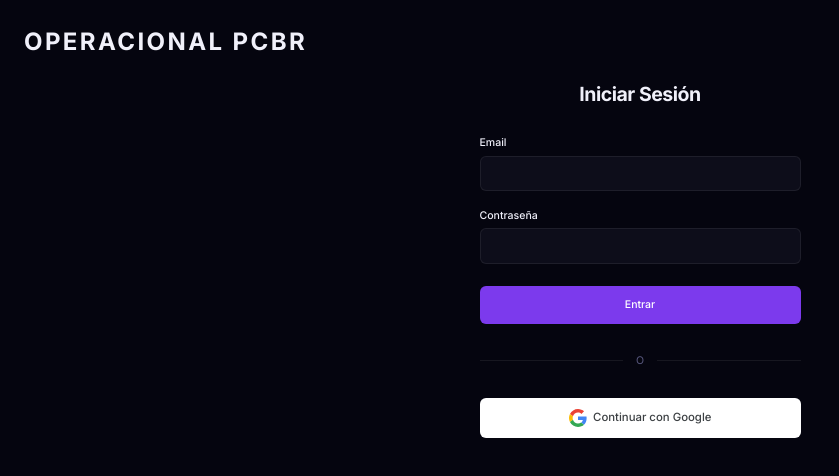
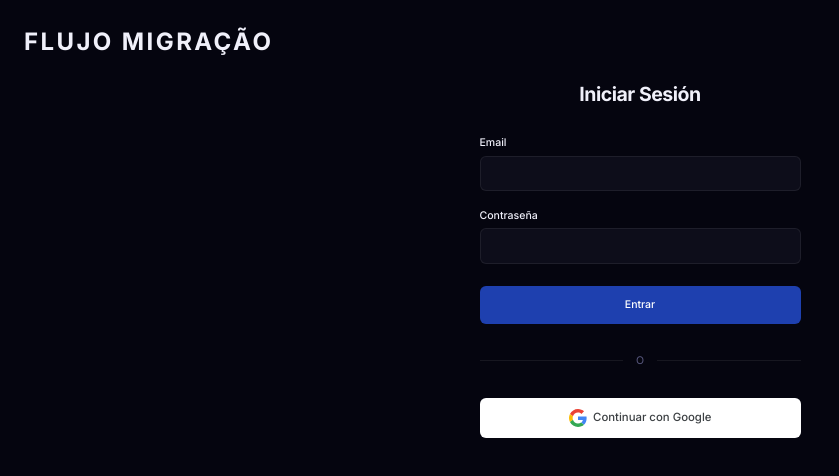
Before and after one commit to flujomigracao-creator/Panel-Operacional-Flujo-, a React (Vite) app: page / in a window 1280 px wide. Shown: the top 476 px of the page, without its empty margins (0-839 px from the left). Built offline with nearby package versions, Linux system fonts and the light colour scheme; no server answers; the database is empty.

Commit message:
Marca: azul marino en lugar de violeta y nombre FLUJO Migração
Tokens de marca (tema oscuro y claro), logo, favicon, colores por defecto de Marca, badge de rol en Equipo; iconos de Hoy en blanco sobre azul marino para mantener contraste; titulo y logo sin referencias a la empresa anterior.

```diff
--- a/index.html
+++ b/index.html
@@ -4,8 +4,8 @@
     <meta charset="UTF-8" />
     <link rel="icon" type="image/svg+xml" href="/favicon.svg" />
     <meta name="viewport" content="width=device-width, initial-scale=1.0" />
-    <title>Operacional PCBR</title>
-    <meta name="description" content="Trámites, clientes, documentos y WhatsApp en un solo lugar para Plataforma Cubanos BR." />
+    <title>Panel FLUJO Migração</title>
+    <meta name="description" content="Panel operacional de FLUJO Migração: trámites, clientes, documentos y pendientes en un solo lugar." />
     <link rel="preconnect" href="https://fonts.googleapis.com">
     <link rel="preconnect" href="https://fonts.gstatic.com" crossorigin>
     <link href="https://fonts.googleapis.com/css2?family=Inter:wght@400;500;600;700&display=swap" rel="stylesheet">
--- a/src/components/ClientViewHeader.jsx
+++ b/src/components/ClientViewHeader.jsx
@@ -183,7 +183,7 @@ export default function ClientViewHeader({
               <button
                 className="btn btn-ghost"
                 onClick={() => {
-                  const msg = `🔑 *Acceso App PCBR*\n\n📱 Número de Cliente: *${portalCredentials.numero_cliente}*\n🔐 Contraseña: *${portalCredentials.clave_acceso}*\n\n👉 Ingresa a la App: [link]\n\n_Tu acceso es personal, no lo compartas._`;
+                  const msg = `🔑 *Acceso App FLUJO Migração*\n\n📱 Número de Cliente: *${portalCredentials.numero_cliente}*\n🔐 Contraseña: *${portalCredentials.clave_acceso}*\n\n👉 Ingresa a la App: [link]\n\n_Tu acceso es personal, no lo compartas._`;
                   handleCopy(msg, 'portal-msg');
                 }}
                 title="Copiar mensaje de credenciales"
--- a/src/components/TeamManagement.jsx
+++ b/src/components/TeamManagement.jsx
@@ -96,7 +96,7 @@ export default function TeamManagement({ userProfile }) {
         <span style={{
           display: 'inline-flex', alignItems: 'center', gap: '0.25rem', padding: '0.25rem 0.5rem',
           borderRadius: 'var(--radius-full)', fontSize: '0.75rem', fontWeight: 500,
-          background: 'rgba(139, 92, 246, 0.1)', color: '#8b5cf6'
+          background: 'rgba(30, 64, 175, 0.12)', color: '#2f56c9'
         }}>
           <ShieldAlert size={12} /> ADMIN PLUS
         </span>
--- a/src/components/settings/MarcaSettings.jsx
+++ b/src/components/settings/MarcaSettings.jsx
@@ -9,8 +9,8 @@ import { analyzeLogoColors } from '../../services/aiService';
 // Coincide con los literales de tokens.css para cada modo, así "Restaurar" siempre
 // vuelve al valor por defecto real del tema activo (no a un color hardcodeado fijo).
 const DEFAULTS = {
-  dark: { primario: '#7c3aed', fondo: '#000000' },
-  light: { primario: '#8b5cf6', fondo: '#ffffff' },
+  dark: { primario: '#1e3a8a', fondo: '#000000' },
+  light: { primario: '#2f56c9', fondo: '#ffffff' },
 };
 
 // Mismo criterio de contraste que aplica OrganizationContext al guardar: fondo oscuro → texto
--- a/src/components/ui/BrandLogo.jsx
+++ b/src/components/ui/BrandLogo.jsx
@@ -28,7 +28,7 @@ export function BrandLogo({ size = 32, className = '', animated = true }) {
         <linearGradient id="energyStream2" x1="100" y1="100" x2="0" y2="0" gradientUnits="userSpaceOnUse">
           <stop stopColor="#a5b4fc" stopOpacity="0" />
           <stop offset="0.5" stopColor="#e879f9" stopOpacity="1" />
-          <stop offset="1" stopColor="#7c3aed" stopOpacity="0" />
+          <stop offset="1" stopColor="#1e3a8a" stopOpacity="0" />
         </linearGradient>
 
         {/* Heavy Neon Glow Filter */}
@@ -120,17 +120,17 @@ export function BrandLogo({ size = 32, className = '', animated = true }) {
       <path d="M 40 10 L 0 90 L 14 90 L 45 10 Z" fill="#a855f7" />
 
       {/* Left Leg 3D (Side Face, darker) */}
-      <path d="M 45 10 L 14 90 L 25 90 L 50 10 Z" fill="#7c3aed" />
+      <path d="M 45 10 L 14 90 L 25 90 L 50 10 Z" fill="#1e3a8a" />
 
       {/* Database Disks (Stacked inside) */}
       <g stroke="#09090b" strokeWidth="3.5" strokeLinejoin="round">
         {/* Bottom Disk */}
         <path d="M 29 74 v 14 a 21 7 0 0 0 42 0 v -14 Z" fill="#4c1d95" />
-        <ellipse cx="50" cy="74" rx="21" ry="7" fill="#7c3aed" />
+        <ellipse cx="50" cy="74" rx="21" ry="7" fill="#1e3a8a" />
 
         {/* Middle Disk */}
         <path d="M 29 58 v 14 a 21 7 0 0 0 42 0 v -14 Z" fill="#4c1d95" />
-        <ellipse cx="50" cy="58" rx="21" ry="7" fill="#8b5cf6" />
+        <ellipse cx="50" cy="58" rx="21" ry="7" fill="#2f56c9" />
 
         {/* Top Disk */}
         <path d="M 29 42 v 14 a 21 7 0 0 0 42 0 v -14 Z" fill="#4c1d95" />
@@ -143,7 +143,7 @@ export function BrandLogo({ size = 32, className = '', animated = true }) {
 export function BrandLogoText({ size = 24, className = '', showText = true, href, onClick }) {
   const content = (
     <div className={`flex items-center gap-1 font-bold ${className}`} style={{ fontSize: size }}>
-      {showText && <span className="tracking-widest" style={{ color: 'var(--color-text-primary)' }}>OPERACIONAL PCBR</span>}
+      {showText && <span className="tracking-widest" style={{ color: 'var(--color-text-primary)' }}>FLUJO MIGRAÇÃO</span>}
     </div>
   );
 
--- a/src/features/today/components/TodayView.jsx
+++ b/src/features/today/components/TodayView.jsx
@@ -103,7 +103,7 @@ function InboxItem({ item, busy, onAction, onNavigateToClient }) {
 
   return (
     <div className="flex items-start gap-4 rounded-xl border border-chrome-border bg-chrome-bg p-4 shadow-sm">
-      <div className="mt-0.5 flex h-9 w-9 shrink-0 items-center justify-center rounded-lg bg-chrome-bg-raised text-brand-primary">
+      <div className="mt-0.5 flex h-9 w-9 shrink-0 items-center justify-center rounded-lg bg-brand-primary text-white">
         <Icon size={18} />
       </div>
 
--- a/src/styles/tokens.css
+++ b/src/styles/tokens.css
@@ -4,11 +4,11 @@
  */
 
 :root {
-  /* Brand - Purple Accent */
-  --brand-primary:       #7c3aed; /* Violet 600 */
-  --brand-primary-dark:  #6d28d9; /* Violet 700 */
-  --brand-primary-light: rgba(124, 58, 237, 0.1);
-  --brand-primary-glow:  rgba(124, 58, 237, 0.2);
+  /* Brand - Azul marino (FLUJO Migração) */
+  --brand-primary:       #1e40af; /* Blue 800 */
+  --brand-primary-dark:  #1e3a8a; /* Blue 900 */
+  --brand-primary-light: rgba(30, 64, 175, 0.1);
+  --brand-primary-glow:  rgba(30, 64, 175, 0.2);
 
   /* Semantic */
   --color-success:       #10b981;
@@ -132,8 +132,8 @@
 }
 
 [data-theme="light"] {
-  --brand-primary:       #8b5cf6;
-  --brand-primary-dark:  #7c3aed;
+  --brand-primary:       #1e3a8a; /* Blue 900 */
+  --brand-primary-dark:  #172554; /* Blue 950 */
 
   /* Light counterpart derived from the Figma Make dark theme (2026-07-13) — same violet-tinted neutrals, inverted */
   --surface-canvas:   #fdfcff;
```
Also changed, not shown: public/favicon.svg.
